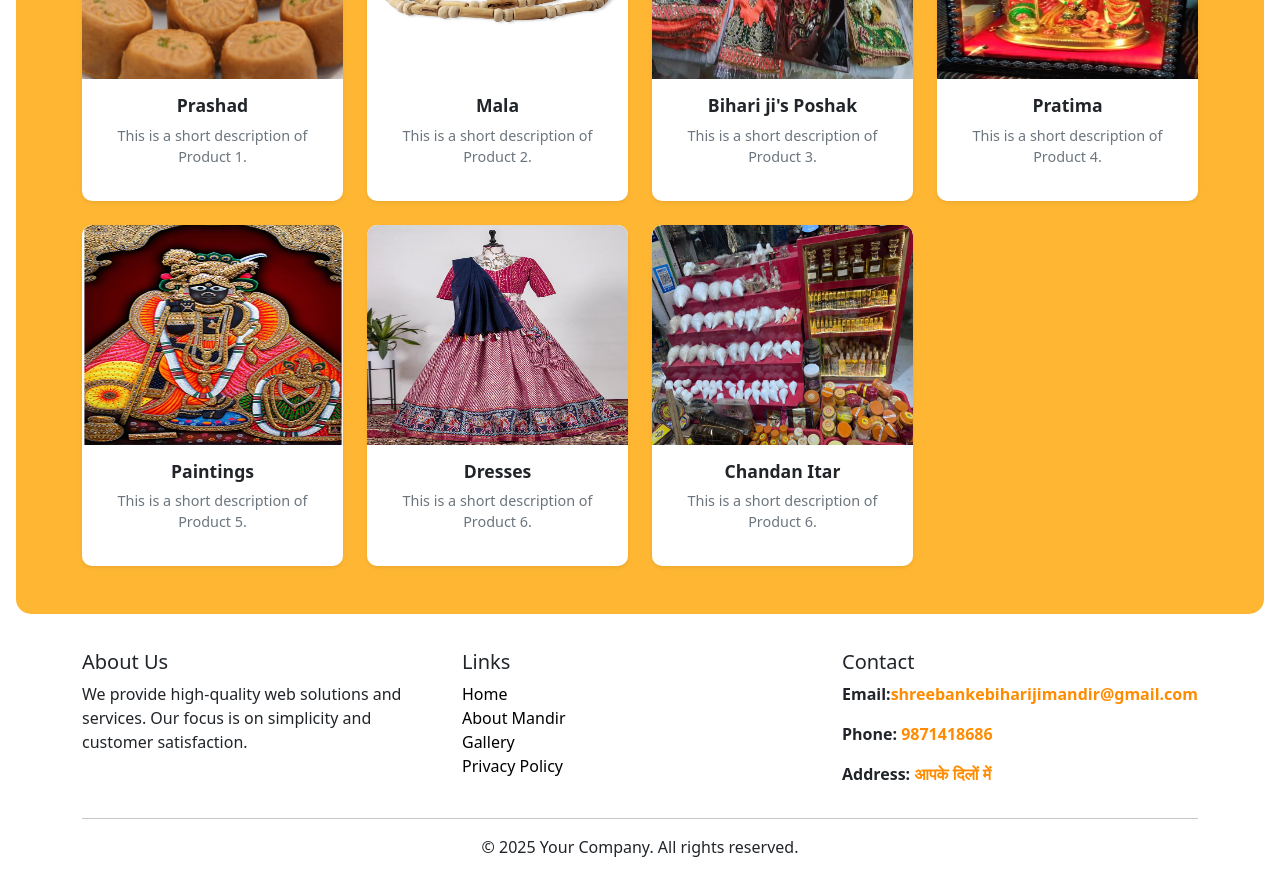
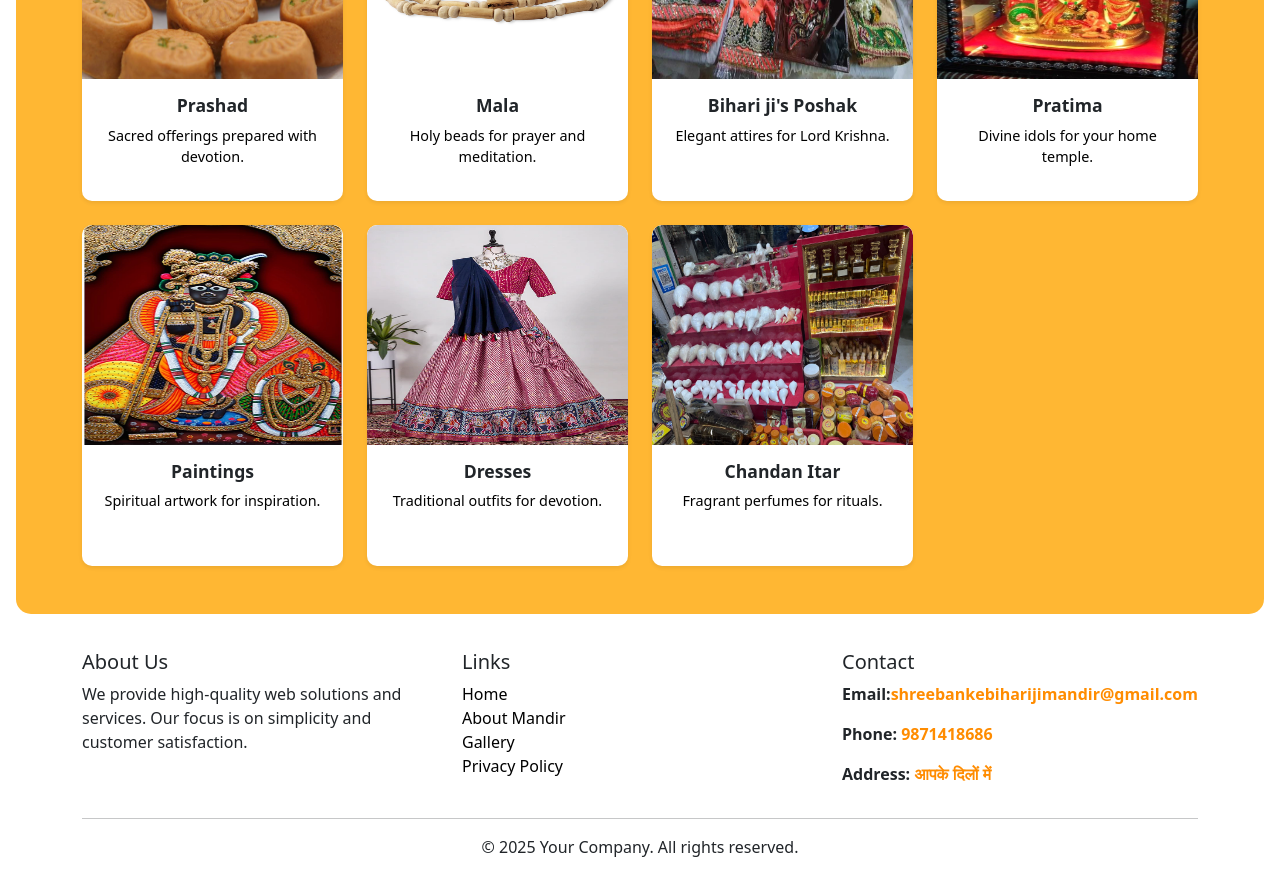
Before and after one commit to AAbhishek1234/Bankebihariwebsite, a React (Create React App) app: page / in a window 1280 px wide. Shown: the part 3480-4375 px from the top of the page. Built offline with nearby package versions, Linux system fonts and the light colour scheme.

Commit message:
all link description update

```diff
--- a/src/components/Products.jsx
+++ b/src/components/Products.jsx
@@ -8,43 +8,43 @@ const ProductGrid = () => {
   const products = [
     {
       title: "Prashad",
-      description: "This is a short description of Product 1.",
+      description: "Sacred offerings prepared with devotion.",
       image: "/images/peda2.jpg",
       link: "/product/prashad",
     },
     {
       title: "Mala",
-      description: "This is a short description of Product 2.",
+      description: "Holy beads for prayer and meditation.",
       image: "/images/tulsimala.jpg",
       link: "/product/mala",
     },
     {
       title: "Bihari ji's Poshak",
-      description: "This is a short description of Product 3.",
+      description: "Elegant attires for Lord Krishna.",
       image: "/images/vastra.jpg",
       link: "/product/poshak",
     },
     {
       title: "Pratima",
-      description: "This is a short description of Product 4.",
+      description: "Divine idols for your home temple.",
       image: "/images/murti.jpg",
       link: "/product/pratima",
     },
     {
       title: "Paintings",
-      description: "This is a short description of Product 5.",
+      description: "Spiritual artwork for inspiration.",
       image: "/images/painting.webp",
       link: "/product/painting",
     },
     {
         title: " Dresses",
-        description: "This is a short description of Product 6.",
+        description: "Traditional outfits for devotion.",
         image: "/images/gopidress.webp",
         link: "/product/dress",
       },
       {
         title: "Chandan Itar ",
-        description: "This is a short description of Product 6.",
+        description: "Fragrant perfumes for rituals.",
         image: "/images/allattribute.webp",
         link: "/product/allequipment",
       },
@@ -69,7 +69,7 @@ const ProductGrid = () => {
                   <Card.Title className="product-card-title">
                     {product.title}
                   </Card.Title>
-                  <Card.Text className="product-card-description">
+                  <Card.Text className="product-card-description" style={{color:"black"}}>
                     {product.description}
                   </Card.Text>
                 </Card.Body>
--- a/src/pages/AllEquipment.jsx
+++ b/src/pages/AllEquipment.jsx
@@ -13,60 +13,60 @@ const AllEquipment = () => {
   const products = [
     {
       title: "Chandan",
-      description: "A short description of Prashad.",
+      description: "",
       image: "/images/chandan.jpg",
     },
     {
       title: "DhoopBatti",
-      description: "A short description of Prashad.",
+      description: "",
       image: "/images/dhoopbatti.jpg",
 
     },
     {
       title: "AgarBatti",
-      description: "A short description of Prashad.",
+      description: "",
       image: "/images/agarbatti.jpg",
 
     },
     {
       title: "Sankh",
-      description: "A short description of Prashad.",
+      description: "",
       image: "/images/sankh.jpg",
 
     },
     {
       title: "Locket",
-      description: "A short description of Prashad.",
+      description: "",
       image: "/images/locket.jpg",
 
     },
     {
       title: "Kangan",
-      description: "A short description of Prashad.",
+      description: "",
       image: "/images/kangan.jpg",
 
     },
     {
       title: "Haridas ji",
-      description: "A short description of Prashad.",
+      description: "",
       image: "/images/haridaslocket.webp",
 
     },
     {
       title: "Combo",
-      description: "A short description of Prashad.",
+      description: "",
       image: "/images/allloket.webp",
 
     },
     {
         title: "Bracelet",
-        description: "A short description of Prashad.",
+        description: "",
         image: "/images/bracelet.jpg",
 
       },
       {
         title: "Tulsi Mala",
-        description: "A short description of Prashad.",
+        description: "",
         image: "/images/tulsimala.jpg",
 
       },
```
